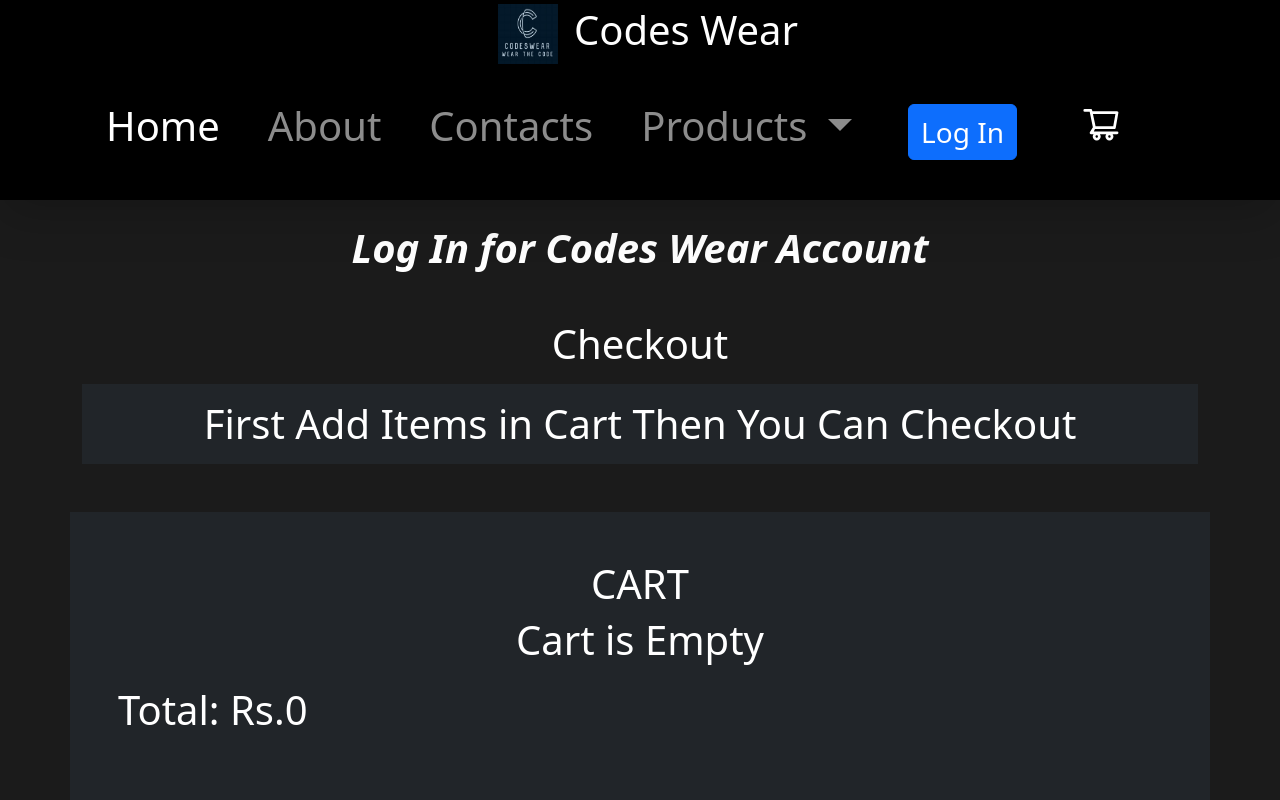
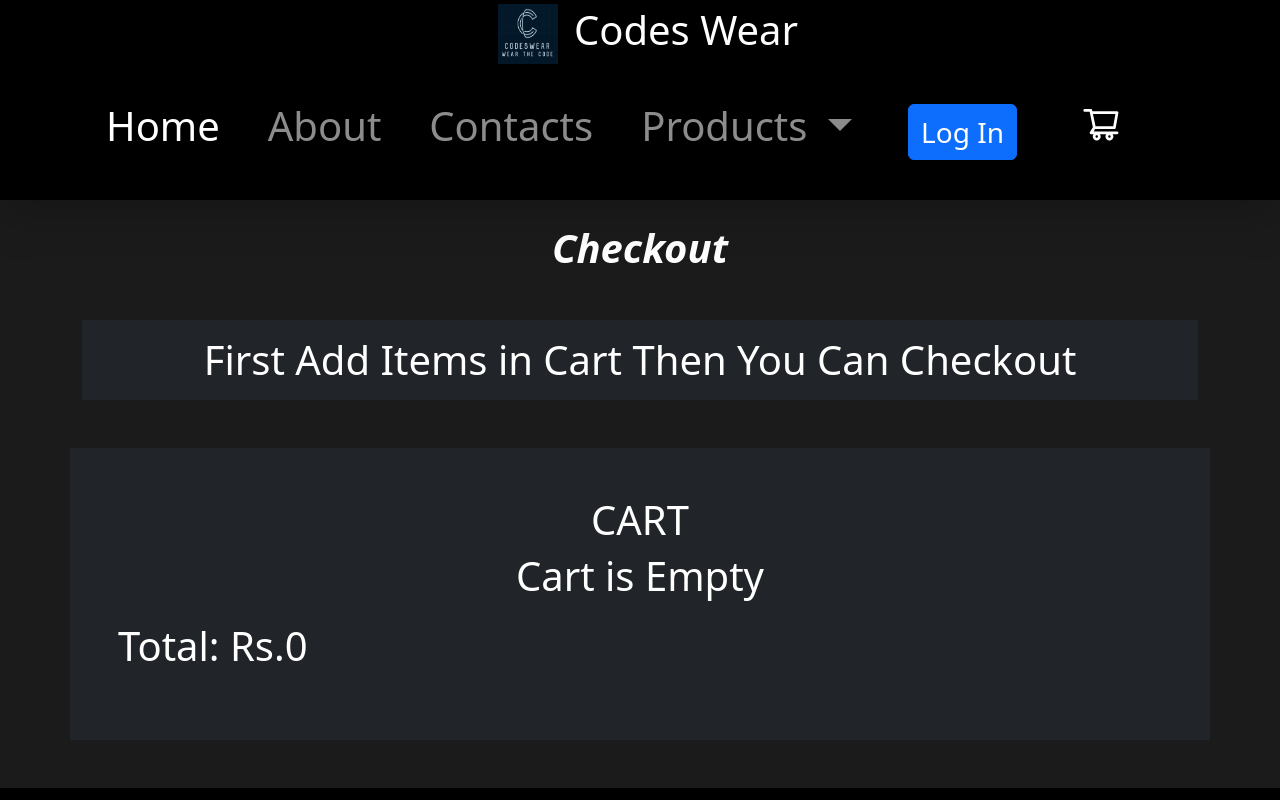
Before and after one commit to BUFONJOKER/CODES-WEAR, a Next.js app: page /checkout in a window 1280 px wide. Shown: the top 800 px of the page. Built offline with nearby package versions, Linux system fonts and the light colour scheme.

Commit message:
heading Corrected and margin top added to payment button

```diff
--- a/pages/checkout.js
+++ b/pages/checkout.js
@@ -115,10 +115,10 @@ export default function Checkout({ cart, removeFromCart, addToCart, subTotal, or
         <title>Codes Wear-Checkout</title>
       </Head>
       <h1 className="text-white fw-bolder fst-italic text-center m-4 fs-1">
-        Log In for Codes Wear Account
+       Checkout
       </h1>
       <div className="container text-white mt-5 mb-5">
-        <h1 className="text-center">Checkout</h1>
+
 
         { Object.keys(cart).length == 0 && <h1 className=" mt-3 p-3 text-center bg-dark">First Add Items in Cart Then You Can Checkout</h1>}
 
--- a/pages/payment.js
+++ b/pages/payment.js
@@ -183,7 +183,7 @@ export default function Payment({ cart, orders,clearCart }) {
                 <input onChange={handleChange} type="text" className="form-control" id="country" name="country" placeholder="Pakistan" />
               </div>
 
-              <button disabled={disabled} onClick={payementHandle} type="button" className="btn  btn-dark" style={{ width: '100px' }}>
+              <button disabled={disabled} onClick={payementHandle} type="button" className=" mt-3 btn  btn-dark" style={{ width: '100px' }}>
                 Payment</button>
 
             </form>
```
